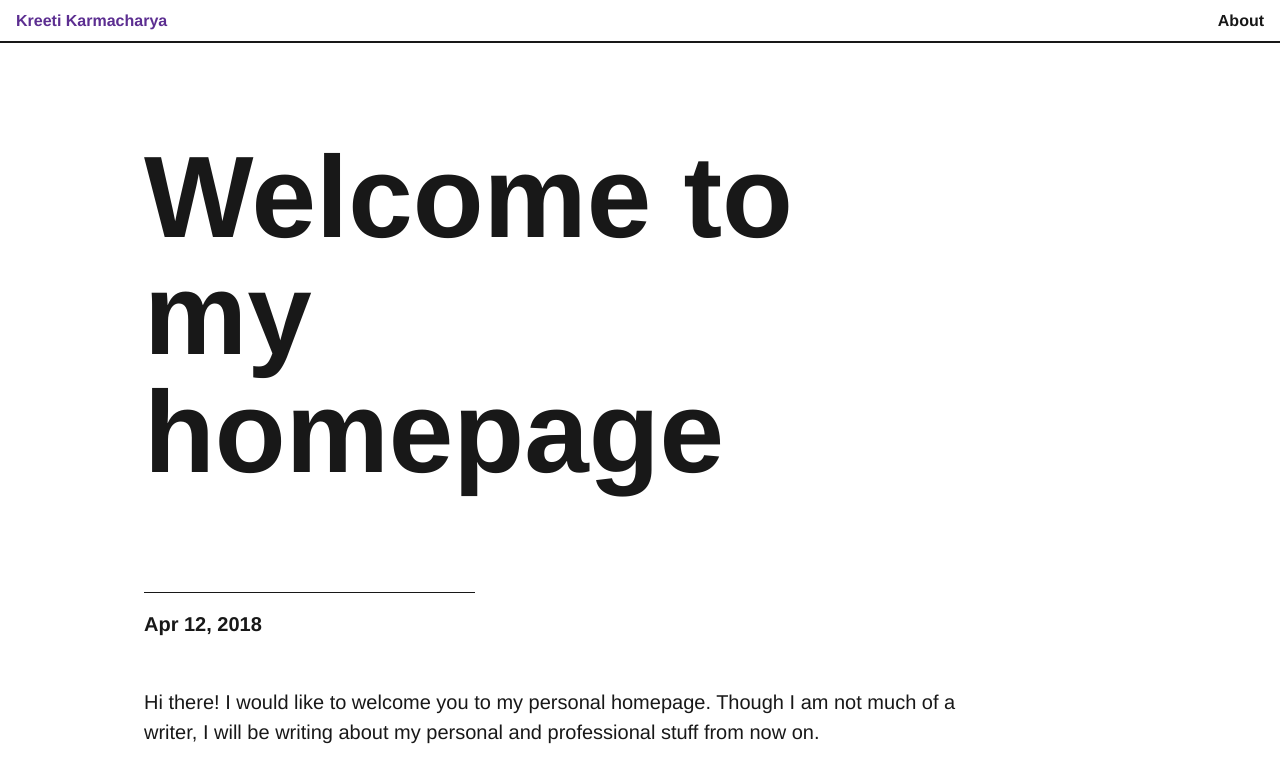
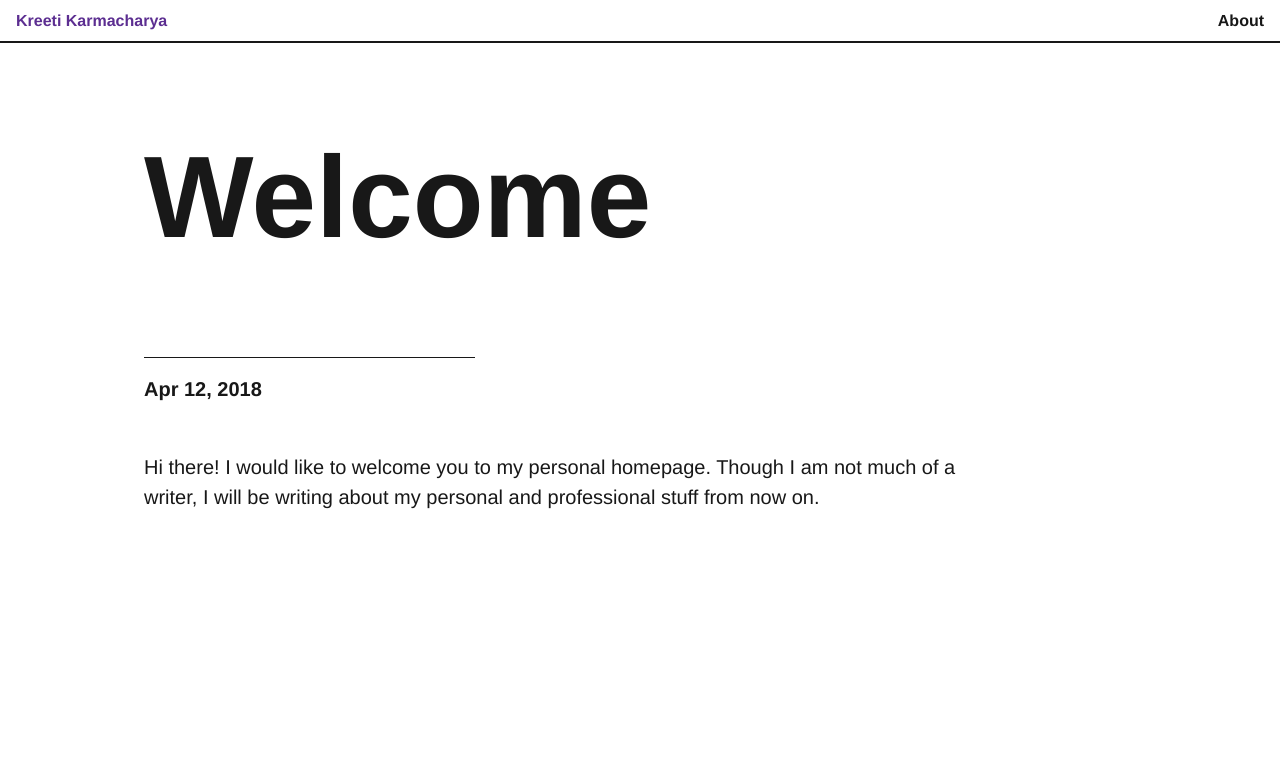
Before and after one commit to kreetikk/kreetikk.github.io, a Jekyll site: the page built from _posts/2018-04-12-welcome-to-my-homepage.md, in a window 1280 px wide. Shown: the top 783 px of the page. Built offline with Jekyll 4.4.1, drawn with Linux system fonts in a browser that asks for light colours.

Commit message:
Update title

```diff
--- a/_posts/2018-04-12-welcome-to-my-homepage.md
+++ b/_posts/2018-04-12-welcome-to-my-homepage.md
@@ -1,8 +1,9 @@
 ---
 layout: category-post
-title: "Welcome to my homepage"
-date: 2018-04-12 11:11:11 -1111
+title: Welcome
+date: '2018-04-12 11:11:11 -1111'
 categories: blog
+published: true
 ---
 Hi there!
 I would like to welcome you to my personal homepage. Though I am not much of a writer, I will be writing about my personal and professional stuff from now on.
```
